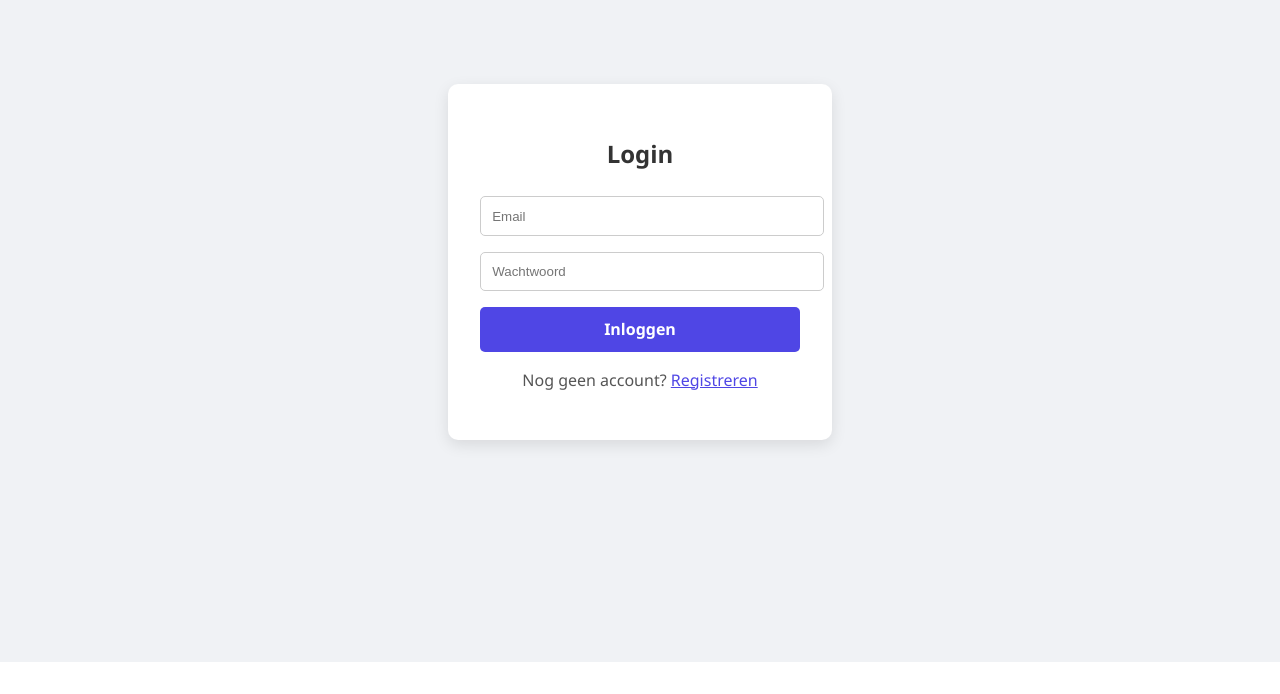
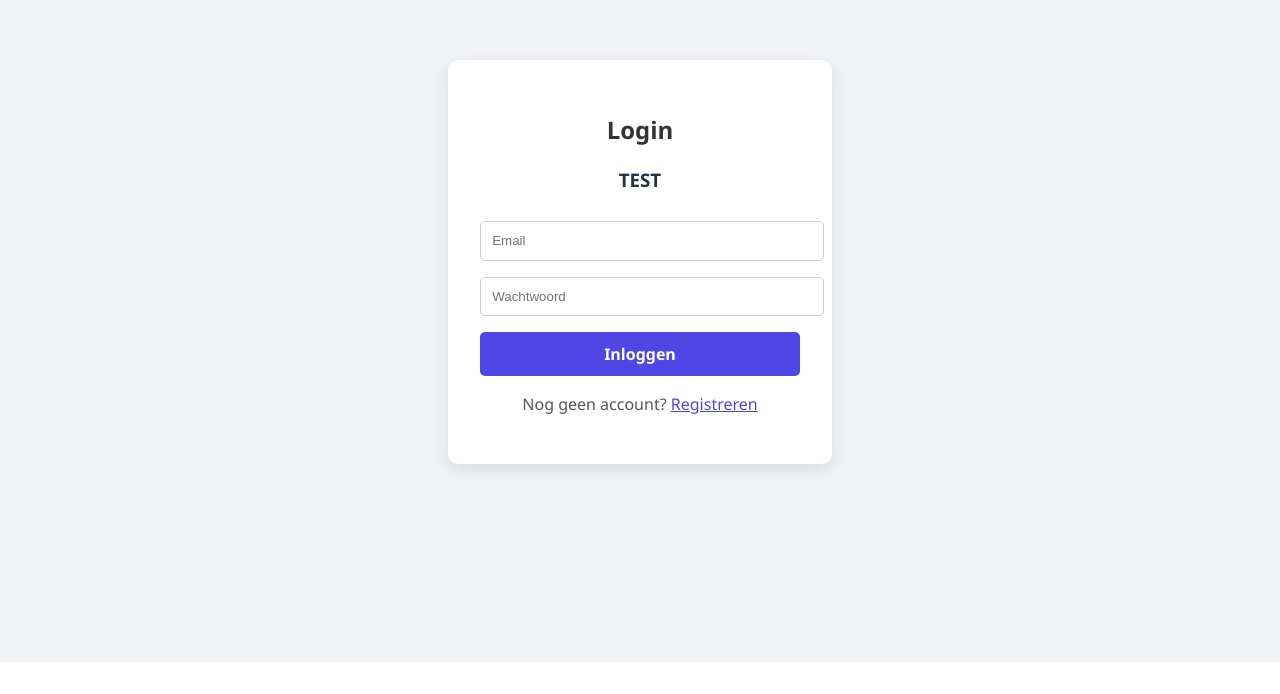
Before and after one commit to JetzeJanssens/jetze-project, a React (Vite) app: page / in a window 1280 px wide. Shown: the part 138-832 px from the top of the page. Built offline with nearby package versions, Linux system fonts and the light colour scheme; no server answers.

Commit message:
testCommit

```diff
--- a/src/login.jsx
+++ b/src/login.jsx
@@ -25,6 +25,7 @@ export default function Login({ onLogin, showRegister }) {
         <div className="login-container">
             <div className="login-box">
                 <h2>Login</h2>
+                <h3>TEST</h3>
                 <input
                     type="email"
                     placeholder="Email"
```
